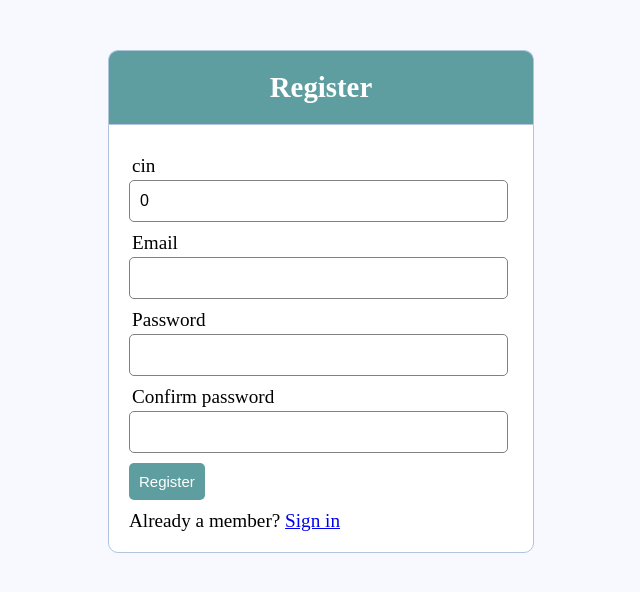
After one commit to MustaphaLimam/agence-travel, a PHP site: page /register.php in a window 1280 px wide. The commit adds this page. Shown: the top 592 px of the page, without its empty margins (319-959 px from the left). Run offline with PHP 8.4, Linux system fonts and the light colour scheme.

Commit message:
Register/login

```diff
--- /dev/null
+++ b/Errors.php
@@ -0,0 +1,7 @@
+<?php  if (count($errors) > 0) : ?>
+    <div class="error">
+        <?php foreach ($errors as $error) : ?>
+            <p><?php echo $error ?></p>
+        <?php endforeach ?>
+    </div>
+<?php  endif ?>
--- /dev/null
+++ b/register.php
@@ -0,0 +1,40 @@
+
+<?php include('server.php') ?>
+<!DOCTYPE html>
+<html>
+<head>
+  <title>Registration system PHP and MySQL</title>
+  <link rel="stylesheet" type="text/css" href="stylereg.css">
+</head>
+<body>
+  <div class="header">
+  	<h2>Register</h2>
+  </div>
+
+  <form method="post" action="register.php">
+  	<?php include('errors.php'); ?>
+  	<div class="input-group">
+  	  <label>cin</label>
+  	  <input type="text" name="cin" value="<?php echo $cin; ?>">
+  	</div>
+  	<div class="input-group">
+  	  <label>Email</label>
+  	  <input type="email" name="email" value="<?php echo $email; ?>">
+  	</div>
+  	<div class="input-group">
+  	  <label>Password</label>
+  	  <input type="password" name="password_1">
+  	</div>
+  	<div class="input-group">
+  	  <label>Confirm password</label>
+  	  <input type="password" name="password_2">
+  	</div>
+  	<div class="input-group">
+  	  <button type="submit" class="btn" name="reg_user">Register</button>
+  	</div>
+  	<p>
+  		Already a member? <a href="login.php">Sign in</a>
+  	</p>
+  </form>
+</body>
+</html>
--- /dev/null
+++ b/server.php
@@ -0,0 +1,87 @@
+<?php
+session_start();
+
+// initializing variables
+$cin = 0;
+$email    = "";
+$errors = array();
+
+// connect to the database
+$db = mysqli_connect('localhost', 'root', '', 'travelapp');
+
+// REGISTER USER
+if (isset($_POST['reg_user'])) {
+    // receive all input values from the form
+    $cin = mysqli_real_escape_string($db, $_POST['cin']);
+    $email = mysqli_real_escape_string($db, $_POST['email']);
+    $password_1 = mysqli_real_escape_string($db, $_POST['password_1']);
+    $password_2 = mysqli_real_escape_string($db, $_POST['password_2']);
+
+    // form validation: ensure that the form is correctly filled ...
+    // by adding (array_push()) corresponding error unto $errors array
+    if (empty($cin)) { array_push($errors, "cin is required"); }
+    if (empty($email)) { array_push($errors, "Email is required"); }
+    if (empty($password_1)) { array_push($errors, "Password is required"); }
+    if ($password_1 != $password_2) {
+        array_push($errors, "The two passwords do not match");
+    }
+
+    // first check the database to make sure
+    // a user does not already exist with the same cin and/or email
+    $user_check_query = "SELECT * FROM client WHERE cin='$cin' OR email='$email' LIMIT 1";
+    $result = mysqli_query($db, $user_check_query);
+    $user = mysqli_fetch_assoc($result);
+
+    if ($user) { // if user exists
+        if ($user['cin'] === $cin) {
+            array_push($errors, "cin already exists");
+        }
+
+        if ($user['email'] === $email) {
+            array_push($errors, "email already exists");
+        }
+    }
+
+    // Finally, register user if there are no errors in the form
+    if (count($errors) == 0) {
+        $password = md5($password_1);//encrypt the password before saving in the database
+
+        $query = "INSERT INTO client (cin, nom, prenom, adresse, tel, sexe, email, password, username)
+  			  VALUES('$cin', '', '', '',0,'', '$email','$password_1','')";
+        echo ($query);
+        mysqli_query($db, $query);
+        $_SESSION['cin'] = $cin;
+        $_SESSION['success'] = "You are now logged in";
+        header('location: index2.php');
+    } else {
+        echo ($errors);
+    }
+}
+
+// LOGIN USER
+if (isset($_POST['login_user'])) {
+    $cin = mysqli_real_escape_string($db, $_POST['cin']);
+    $password = mysqli_real_escape_string($db, $_POST['password']);
+
+    if (empty($cin)) {
+        array_push($errors, "cin is required");
+    }
+    if (empty($password)) {
+        array_push($errors, "Password is required");
+    }
+
+    if (count($errors) == 0) {
+        $password = md5($password);
+        $query = "SELECT * FROM client WHERE cin='$cin' AND password='$password'";
+        $results = mysqli_query($db, $query);
+        if (mysqli_num_rows($results) == 1) {
+            $_SESSION['cin'] = $cin;
+            $_SESSION['success'] = "You are now logged in";
+            header('location: index2.php');
+        }else {
+            array_push($errors, "Wrong cin/password combination");
+        }
+    }
+}
+
+?>
--- /dev/null
+++ b/stylereg.css
@@ -0,0 +1,68 @@
+* {
+    margin: 0px;
+    padding: 0px;
+}
+body {
+    font-size: 120%;
+    background: #F8F8FF;
+}
+
+.header {
+    width: 30%;
+    margin: 50px auto 0px;
+    color: white;
+    background: #5F9EA0;
+    text-align: center;
+    border: 1px solid #B0C4DE;
+    border-bottom: none;
+    border-radius: 10px 10px 0px 0px;
+    padding: 20px;
+}
+form, .content {
+    width: 30%;
+    margin: 0px auto;
+    padding: 20px;
+    border: 1px solid #B0C4DE;
+    background: white;
+    border-radius: 0px 0px 10px 10px;
+}
+.input-group {
+    margin: 10px 0px 10px 0px;
+}
+.input-group label {
+    display: block;
+    text-align: left;
+    margin: 3px;
+}
+.input-group input {
+    height: 30px;
+    width: 93%;
+    padding: 5px 10px;
+    font-size: 16px;
+    border-radius: 5px;
+    border: 1px solid gray;
+}
+.btn {
+    padding: 10px;
+    font-size: 15px;
+    color: white;
+    background: #5F9EA0;
+    border: none;
+    border-radius: 5px;
+}
+.error {
+    width: 92%;
+    margin: 0px auto;
+    padding: 10px;
+    border: 1px solid #a94442;
+    color: #a94442;
+    background: #f2dede;
+    border-radius: 5px;
+    text-align: left;
+}
+.success {
+    color: #3c763d;
+    background: #dff0d8;
+    border: 1px solid #3c763d;
+    margin-bottom: 20px;
+}
```
Also changed, not shown: index2.php (added, +46 -0 lines), login.php (added, +31 -0 lines), reserv.php (+6 -1 lines), saveform.php (+15 -4 lines).
